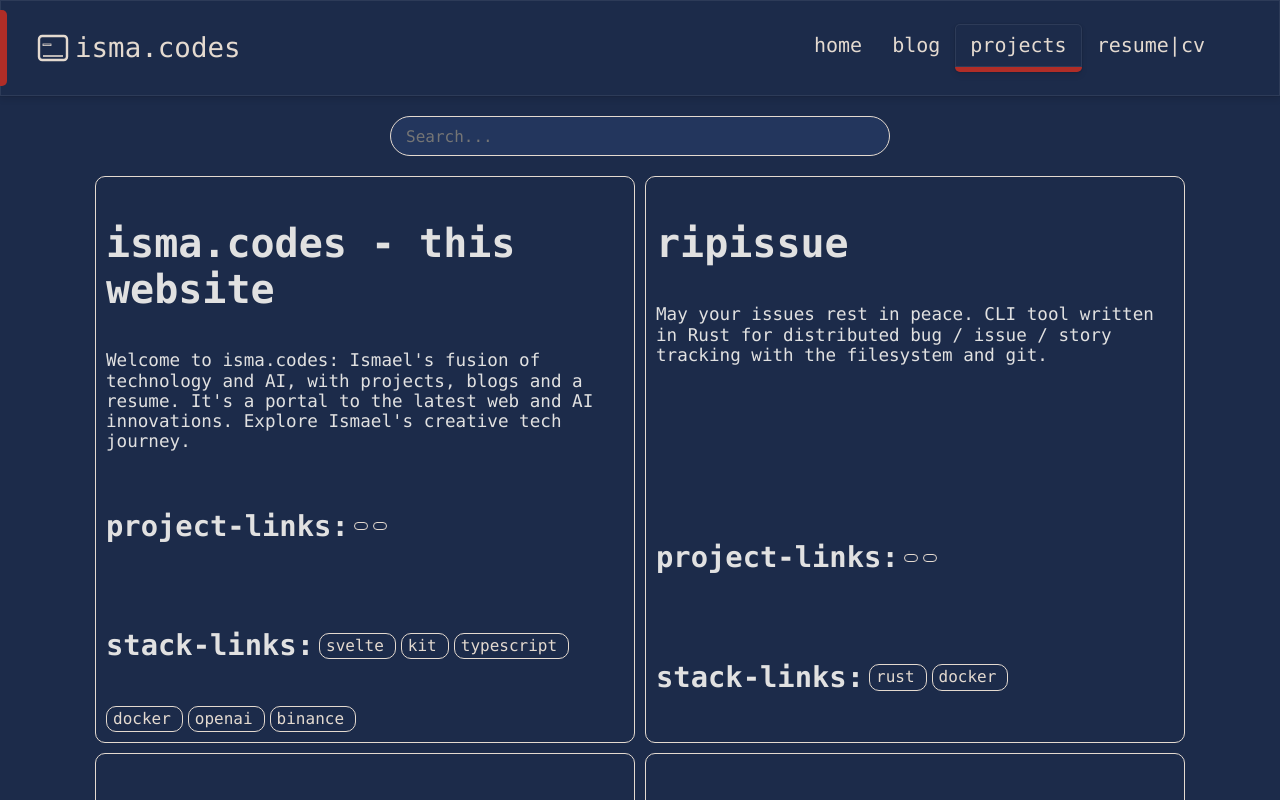
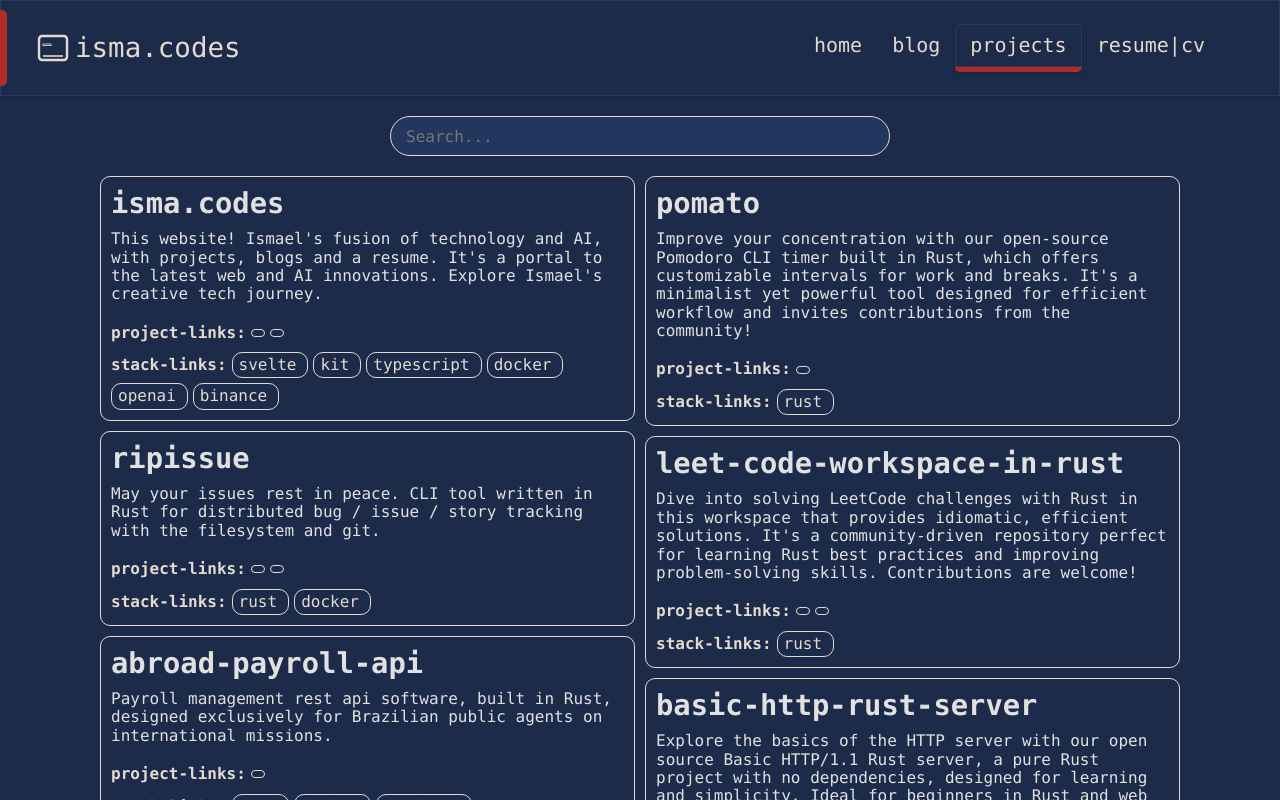
Before and after one commit to ismaelpamplona/isma.codes, a SvelteKit app: page /projects in a window 1280 px wide. Shown: the top 800 px of the page. Built offline with nearby package versions, Linux system fonts and the light colour scheme.

Commit message:
(up) Issue #create_projects_page.

```diff
--- a/src/data/projects.yml
+++ b/src/data/projects.yml
@@ -1,5 +1,5 @@
-- name: isma.codes - this website
-  description: "Welcome to isma.codes: Ismael's fusion of technology and AI, with projects, blogs and a resume. It's a portal to the latest web and AI innovations. Explore Ismael's creative tech journey."
+- name: isma.codes
+  description: "This website! Ismael's fusion of technology and AI, with projects, blogs and a resume. It's a portal to the latest web and AI innovations. Explore Ismael's creative tech journey."
   technologies:
     - name: svelte
       icon: devicon:svelte
--- a/src/routes/projects/+page.svelte
+++ b/src/routes/projects/+page.svelte
@@ -35,18 +35,18 @@
   {#each results as project}
     <div class="project-container">
       <div class="info">
-        <h2>{project.name}</h2>
-        <span>{project.description}</span>
+        <h4>{project.name}</h4>
+        <p>{project.description}</p>
       </div>
       <div class="lists">
         <div class="list">
-          <h4>project-links:</h4>
+          <strong>project-links:</strong>
           {#each project.links as link}
             <a target="_blank" href={link.link}><iconify-icon icon={link.icon} /></a>
           {/each}
         </div>
         <div class="list">
-          <h4>stack-links:</h4>
+          <strong>stack-links:</strong>
           {#each project.technologies as tech}
             <a target="_blank" href={tech.link}>{tech.name}<iconify-icon icon={tech.icon} /></a>
           {/each}
@@ -67,41 +67,45 @@
 
   .container {
     @media only screen and (min-width: $mobile) {
-      --grid-template-columns: 100%;
+      --column-count: 1;
     }
 
     @media only screen and (min-width: $tablet) {
-      --grid-template-columns: 50% 50%;
+      --column-count: 2;
     }
 
     @media only screen and (min-width: $desktop) {
-      --grid-template-columns: 50% 50%;
+      --column-count: 2;
     }
 
     @media only screen and (min-width: $largeDesktop) {
-      --grid-template-columns: 50% 50%;
+      --column-count: 2;
     }
 
-    display: grid;
-    grid-template-columns: var(--grid-template-columns);
-    justify-content: center;
-    gap: 10px;
-    width: 100%;
-    padding-bottom: 20px;
+    h4,
+    a,
+    p {
+      margin: 0;
+    }
+
+    column-count: var(--column-count);
+    column-gap: 10px;
 
     .project-container {
       display: flex;
       flex-direction: column;
       justify-content: space-between;
-      gap: 20px;
       padding: 10px;
       border: 1px solid;
       border-radius: $tag-border-radius;
+      gap: 20px;
+      margin-bottom: 10px;
+      break-inside: avoid;
 
       .info {
         display: flex;
         flex-direction: column;
-        gap: 5px;
+        gap: 10px;
       }
 
       .lists {
```
